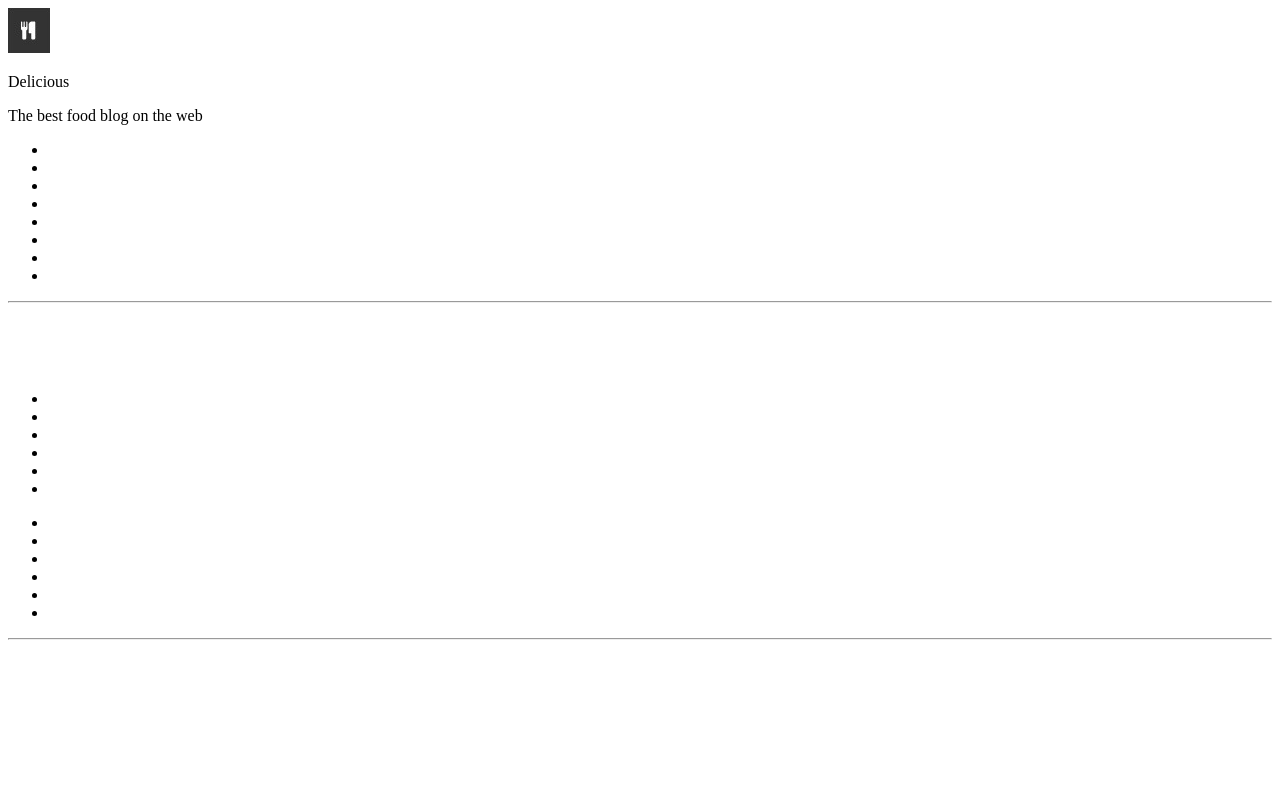
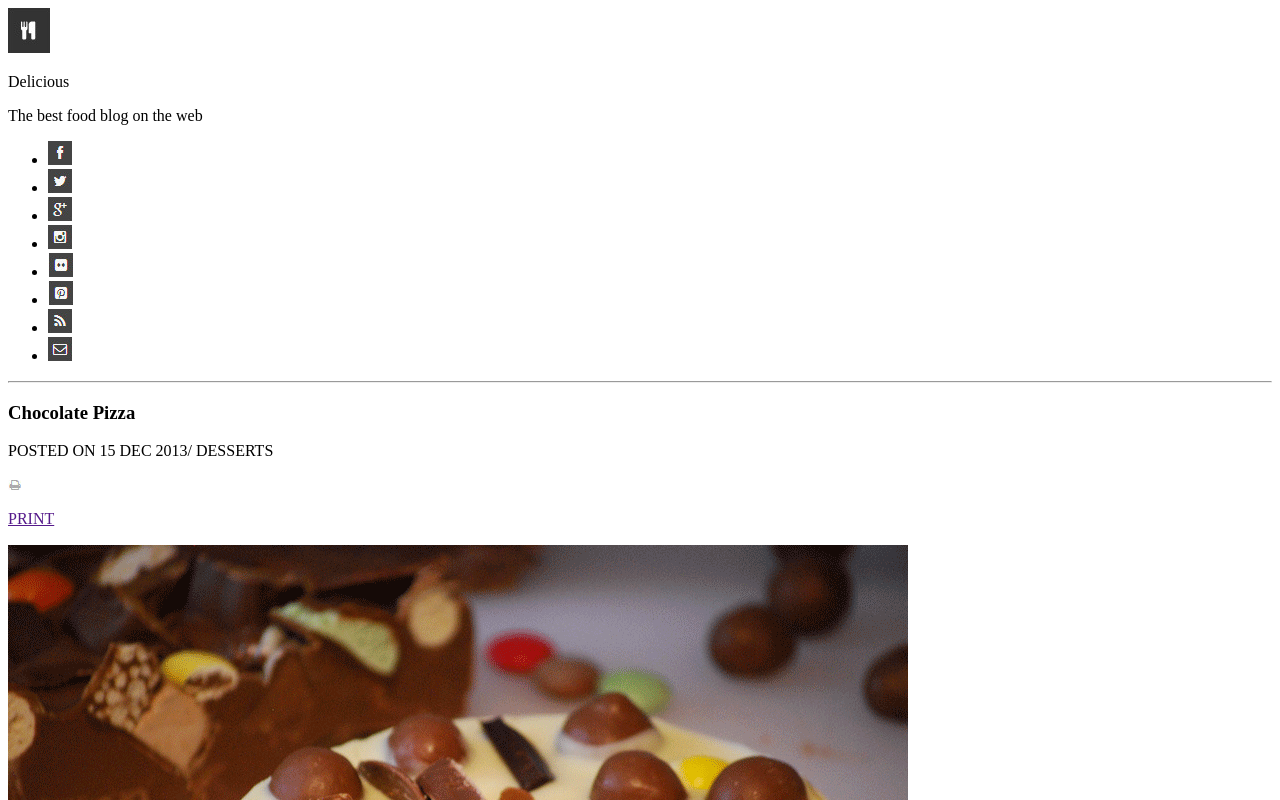
Before and after one commit to waleedafifi90/chocolate-pizza, a plain HTML site: page index.html in a window 1280 px wide. Shown: the top 800 px of the page. Drawn offline with Linux system fonts and the light colour scheme.

Commit message:
chnagesmade by Duha

```diff
--- a/index.html
+++ b/index.html
@@ -18,14 +18,14 @@
             </section>
             <section>
                 <ul>
-                    <li><a href=""><img src="" alt=""></a></li>
-                    <li><a href=""><img src="" alt=""></a></li>
-                    <li><a href=""><img src="" alt=""></a></li>
-                    <li><a href=""><img src="" alt=""></a></li>
-                    <li><a href=""><img src="" alt=""></a></li>
-                    <li><a href=""><img src="" alt=""></a></li>
-                    <li><a href=""><img src="" alt=""></a></li>
-                    <li><a href=""><img src="" alt=""></a></li>
+                    <li><a href=""><img src="/assets/fb-icon.png" alt=""></a></li>
+                    <li><a href=""><img src="/assets/twit-icon.png" alt=""></a></li>
+                    <li><a href=""><img src="assets/gp-icon.png" alt=""></a></li>
+                    <li><a href=""><img src="assets/insta-icon.png" alt=""></a></li>
+                    <li><a href=""><img src="assets/flic-icon.png" alt=""></a></li>
+                    <li><a href=""><img src="assets/pint-icon.png" alt=""></a></li>
+                    <li><a href=""><img src="assets/rss-icon.png" alt=""></a></li>
+                    <li><a href=""><img src="assets/mail-icon.png" alt=""></a></li>
                 </ul>
             </section>
         </article>
@@ -35,45 +35,45 @@
     <main>
         <article>
             <section>
-                <h1></h1>
-                <p></p>
+                <h1>Chocolate Pizza</h1>
+                <p>POSTED ON 15 DEC 2013/ DESSERTS </p>
             </section>
 
             <section>
                 <a href="">
-                    <img src="" alt="">
-                    <p></p>
+                    <img src="assets/print-icon.png" alt="">
+                    <p>PRINT</p>
                 </a>
             </section>
         </article>
 
         <article>
-            <img src="" alt="">
+            <img src="assets/choco-pizza.png" alt="">
         </article>
 
         <article>
-            <p></p>
-            <p></p>
-            <p></p>
+            <p>Lorem ipsum dolor sit, amet consectetur adipisicing elit. Nostrum quas deserunt aliquid, molestiae suscipit eum temporibus, quis ipsum ad porro sunt tempora natus quod voluptates vero fuga quo tenetur atque?</p>
+            <p>Lorem, ipsum dolor sit amet consectetur adipisicing elit. Ab delectus, corporis nobis laboriosam quam consequuntur cupiditate nulla dolor voluptatem, saepe commodi beatae laudantium doloribus nemo maxime quae at aliquam adipisci.</p>
+            <p>Lorem ipsum, dolor sit amet consectetur adipisicing elit. Quo ad aspernatur illum veritatis minima placeat consectetur, corporis ipsa nesciunt quaerat maiores nemo velit! Nisi earum alias, iure unde doloremque officia.</p>
         </article>
 
         <article>
             <ul>
-                <li></li>
-                <li></li>
-                <li></li>
-                <li></li>
-                <li></li>
-                <li></li>
+                <li>11/2 cups milk</li>
+                <li>1/2 cup mascarpone</li>
+                <li>1/2 tsp pink salt</li>
+                <li>1 lb Black Mission Figs</li>
+                <li>1/2 cup brown suger</li>
+                <li>2-4 tbsp water</li>
             </ul>
 
             <ul>
-                <li></li>
-                <li></li>
-                <li></li>
-                <li></li>
-                <li></li>
-                <li></li>
+                <li>11/2 cups heavy cream</li>
+                <li>1/3 granuted suger</li>
+                <li>2 egg yolks</li>
+                <li>1 lemon, juiced</li>
+                <li>2 tbsp butter</li>
+                <li>1 cup honey roaster peacans roughly chpped</li>
             </ul>
         </article>
 
@@ -81,23 +81,23 @@
 
         <article>
             <section>
-                <img src="" alt="">
+                <img src="assets/van-pic.png" alt="">
                 <div>
-                    <p></p>
-                    <p></p>
+                    <p>Vanaessa Stevenson</p>
+                    <p>Lorem, ipsum dolor sit amet consectetur adipisicing elit. Tempore quasi quaerat doloribus repellat minus, unde dolor odio explicabo asperiores. Laboriosam eligendi obcaecati repudiandae laudantium dignissimos earum magni reprehenderit, corrupti facere!</p>
                 </div>
             </section>
 
             <section>
-                <a href=""></a>
+                <a href="">SHARE RECIPE</a>
             </section>
         </article>
     </main>
 
     <footer>
-        <img src="" alt="">
-        <p></p>
-        <p></p>
+        <img src="assets/small-logo.png" alt="">
+        <p> Delicious &copy;2013.All Rights Reserved.</p>
+  <p>Proudly published with Ghost.</p>
     </footer>
 </body>
 </html>
```
